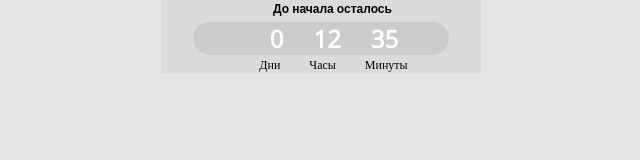
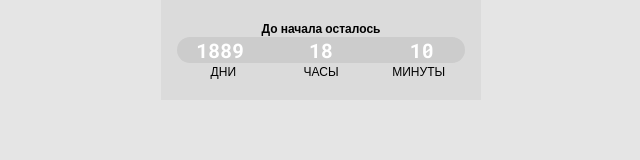
Before and after one commit to Diazzstr/interview_1, a plain HTML site: page index.html in a window 1280 px wide. Shown: the whole page, without its empty margins (319-959 px from the left). Drawn offline with nearby package versions, Linux system fonts and the light colour scheme.

Commit message:
2-d commit

```diff
--- a/index.html
+++ b/index.html
@@ -5,24 +5,27 @@
 	<title>time</title>
 	<link rel="stylesheet" href="style.css">
 	<link href="https://fonts.googleapis.com/css?family=Open+Sans&display=swap" rel="stylesheet">
+	<link href="https://fonts.googleapis.com/css?family=Roboto+Mono:700&display=swap" rel="stylesheet">
 	<script src="script.js"></script>
 </head>
 <body onload = "time()">
-	<span class="main-container">
+	<span class = "main-container">
 
-		<span class="title">До начала осталось</span>
-
-		<span class="time-box">
-			<span class="day">136</span>
-			<span class="hour">13</span>
-			<span class="min">04</span>
-		</span>
-		<span class="descr">						<!--description описание  -->
-			<span class="descr-day">Дни</span>
-			<span class="descr-hour">Часы</span>
-			<span class="descr-min">Минуты</span>
+		<span class = "title">До начала осталось</span>
+	<span class = "time-box_wrap">
+		<span class = "time-box">
+			<span class = "day">136</span>
+			<span class = "hour">13</span>
+			<span class = "min">04</span>
 		</span>
 	</span>
-	<span class = "t" style="font-size:20px"></span>
+	<span class = "descr-wrap">
+		<span class = "descr">						<!--description описание  -->
+			<span class = "descr-day">Дни</span>
+			<span class = "descr-hour">Часы</span>
+			<span class = "descr-min">Минуты</span>
+		</span>
+	</span>
+	<span class = "t" style = "font-size:20px"></span>
 </body>
 </html>
--- a/script.js
+++ b/script.js
@@ -1,10 +1,8 @@
-let timeend, days, hours, minutes ;
+let timeend;
 timeend = new Date (2019, 05, 26, 24, 00);
 function time() {
     today = new Date();
     today = Math.floor((timeend-today)/1000);
-    today = Math.floor(today/60);
-    today = Math.floor(today/60);
     tmin = today%60;
     today = Math.floor(today/60);
     if (tmin < 10) tmin = '0' + tmin;
--- a/style.css
+++ b/style.css
@@ -5,51 +5,80 @@ body{
 }
 
 .main-container{
+	width:25%;
 	display:flex;
 	flex-direction: column;
-	justify-content: flex-start;
-	padding 20px;
+	justify-content: center;
+	padding: 20px 0;
 	background-color: #DBDBDB;
-	width:25%;
 	margin: 0 auto;
 }
 
 .title{
-	padding-left: 35%;
-	max-width: 100%;
 	color: #000;
+}
+
+.main-container .title{
+	width: 100%;
 	font-size: 12px;
 	font-family: 'Open Sans', sans-serif;
-	font-weight: 600;
-	margin-bottom: 5px;
+	text-align: center;
+	font-weight: bold;
 }
 
-.main-container .time-box {
+.main-container .time-box_wrap {
 	text-align: center;
 	align-self: center;
-	width: 80%;
+	width: 90%;
 	background: #CCCCCC;
 	border-radius: 100px;
 }
 
-.day, .hour, .min{
-	text-align: center;
-	max-width: 90%;
-	color: #fff;
-	font-size: 24px;
-	font-family: 'Open Sans', sans-serif;
-	font-weight: 600;
-	padding-left: 26px;
+.time-box_wrap .time-box {
+	display: flex;
+	flex-direction: row;
+	justify-content: space-between;
 }
 
-.main-container .descr {
-	max-width: 90%;
-	align-self: center;
+.time-box .day,
+.time-box .hour,
+.time-box .min {
+	box-sizing: border-box;
+	width: calc(1/3*100% - (1 - 1/3)*5%);
+	min-width: 5%;
+	color: #fff;
+	font-size: 20px;
+	font-family: 'Roboto Mono', monospace;
+	font-weight: bold;
 }
 
-.main-container .descr-day,
-.main-container .descr-hour,
-.main-container .descr-min {
+.main-container .descr-wrap {
+	width: 90%;
+	align-self: center;
+	text-align: center;
+}
+
+.time-box_wrap .time-box {
+	display: flex;
+	flex-direction: row;
+	justify-content: space-between;
+}
+
+
+
+.descr-wrap .descr {
+	display: flex;
+	flex-direction: row;
+	justify-content: space-between;
+}
+
+.descr .descr-day,
+.descr .descr-hour,
+.descr .descr-min {
+	box-sizing: border-box;
+	width: calc(1/3*100% - (1 - 1/3)*5px);
+	color: #000;
 	font-size: 12px;
-	padding-left: 25px;
+	font-family: 'Open Sans', sans-serif;
+	text-transform: uppercase;
 }
```
